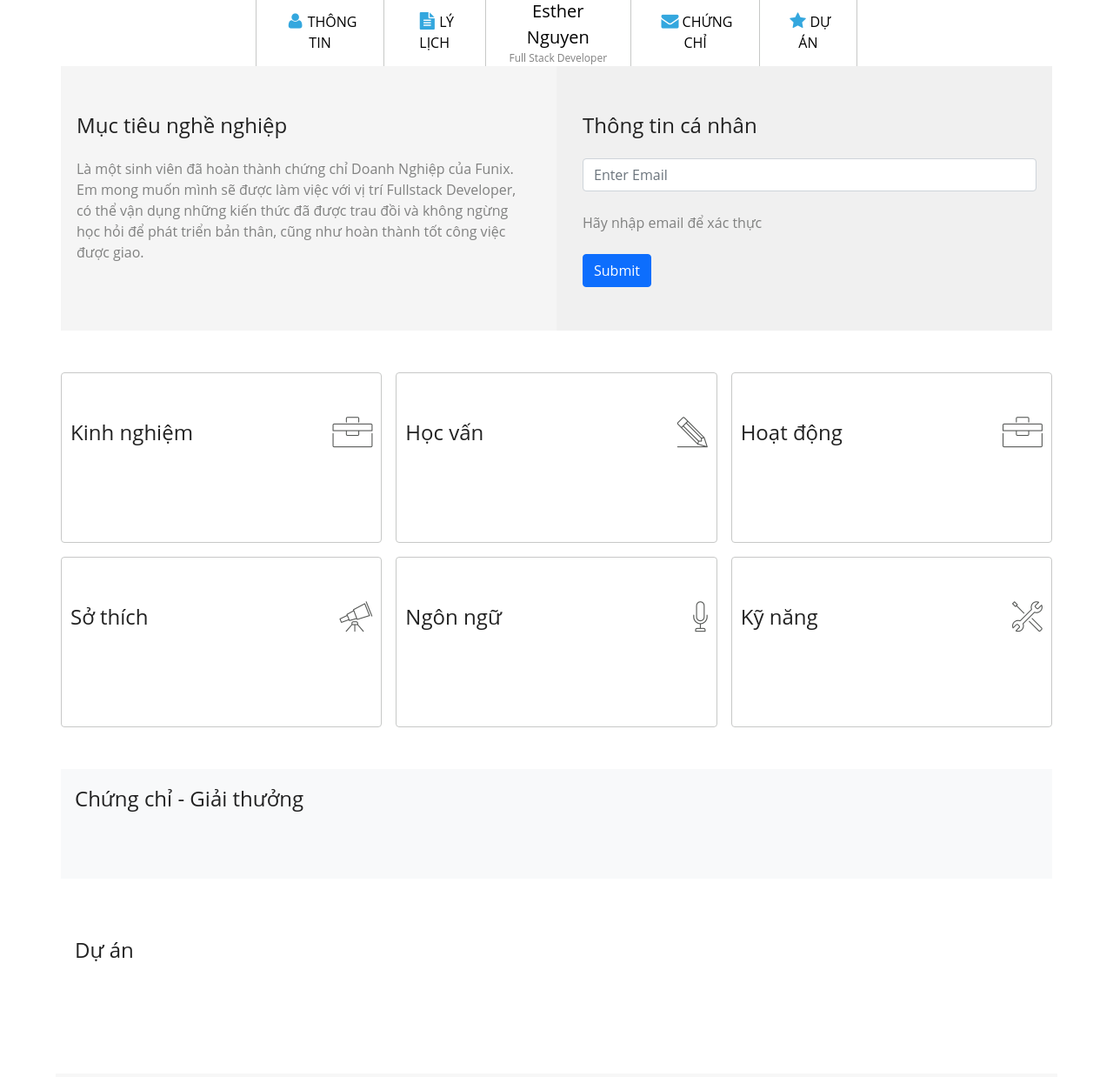
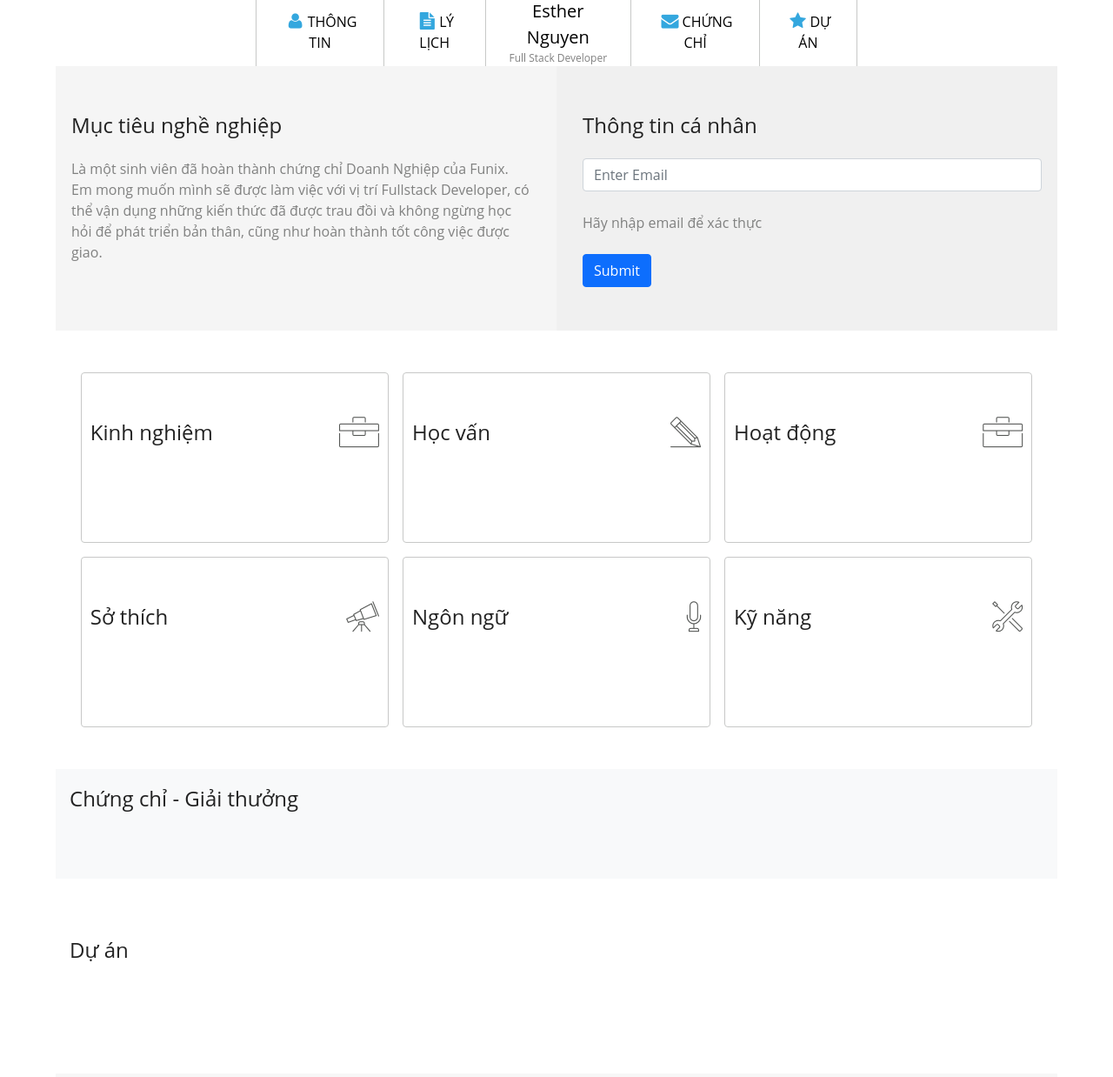
Before and after one commit to voniemanh/webassignment3, a plain HTML site: page index.html in a window 1280 px wide. Shown: the part 402-1640 px from the top of the page at 87% size. Drawn offline with nearby package versions, Linux system fonts and the light colour scheme.

Commit message:
Change width content

```diff
--- a/css/laptop.css
+++ b/css/laptop.css
@@ -22,6 +22,13 @@
   overflow: hidden;
 }
 
+section.container {
+  max-width: 100%;
+}
+
+#cv {
+  max-width: 95%;
+}
 /* Make border for navbar */
 .navbar {
   display: table;
--- a/index.html
+++ b/index.html
@@ -41,20 +41,18 @@
         </ul>
       </nav>
     </header>
-    <article>
-      <section class="container">
+    <section class="container" id="info">
       <div class="row">
-          <div class="jobtarget col-lg-6 col-md-6 col-12" id="info">
+        <div class="jobtarget col-lg-6 col-md-6 col-12">
           <div class="heading">Mục tiêu nghề nghiệp</div>
           <div class="space">
-              Là một sinh viên đã hoàn thành chứng chỉ Doanh Nghiệp của Funix.
-              Em mong muốn mình sẽ được làm việc với vị trí Fullstack Developer,
-              có thể vận dụng những kiến thức đã được trau đồi và không ngừng
-              học hỏi để phát triển bản thân, cũng như hoàn thành tốt công việc
-              được giao.
+            Là một sinh viên đã hoàn thành chứng chỉ Doanh Nghiệp của Funix. Em
+            mong muốn mình sẽ được làm việc với vị trí Fullstack Developer, có
+            thể vận dụng những kiến thức đã được trau đồi và không ngừng học hỏi
+            để phát triển bản thân, cũng như hoàn thành tốt công việc được giao.
           </div>
         </div>
-          <div class="information col-lg-6 col-md-6 col-12" id="info">
+        <div class="information col-lg-6 col-md-6 col-12">
           <div class="heading">Thông tin cá nhân</div>
           <!-- form -->
           <div id="email-form">
@@ -140,22 +138,20 @@
             </button>
             <ul class="section-content">
               <li>
-                  <div class="smallheading">
-                    Full Stack Developer - Công ty Y
-                  </div>
+                <div class="smallheading">Full Stack Developer - Công ty Y</div>
                 <div>
                   <div class="btn-now">
                     <div>05/2022 -</div>
                     <div class="radiusbtn">Hiện tại</div>
                   </div>
                   <p>
-                      - Xây dựng, phát triển Website dựa trên thiết kế và yêu
-                      cầu đã có.<br />
+                    - Xây dựng, phát triển Website dựa trên thiết kế và yêu cầu
+                    đã có.<br />
                     - Phân tích và thiết kế Database, sử dụng các hệ quản trị
-                      CSDL (MySQL, SQLServer, NoSQL, …) và viết được các câu
-                      truy vấn.<br />
-                      - Sử dụng ngôn ngữ serverside (Python, Java, …) để xây
-                      dựng các Web Service
+                    CSDL (MySQL, SQLServer, NoSQL, …) và viết được các câu truy
+                    vấn.<br />
+                    - Sử dụng ngôn ngữ serverside (Python, Java, …) để xây dựng
+                    các Web Service
                   </p>
                 </div>
               </li>
@@ -336,11 +332,9 @@
       </div>
     </section>
     <!-- CHỨNG CHỈ - GIẢI THƯỞNG -->
-      <section class="container section mt-5 bg-light p-3" id="certification">
-        <div class="row">
-          <div class="col-12 section-title heading">
-            Chứng chỉ - Giải thưởng
-          </div>
+    <section class="container section mt-5 bg-light" id="certification">
+      <div class="row p-3">
+        <div class="col-12 section-title heading">Chứng chỉ - Giải thưởng</div>
         <button class="view-btn btn btn-outline-warning">
           <span class="view-more">View more</span>
           <span class="view-less">View less</span>
@@ -396,7 +390,7 @@
           <span class="view-less">View less</span>
         </button>
       </div>
-        <div class="row section-content g-3">
+      <div class="row section-content g-3" id="project-content">
         <div class="col-lg-4 col-md-4 col-12">
           <div class="card h-100">
             <img src="images/project_1.png" class="card-img-top" alt="prj" />
@@ -438,15 +432,13 @@
                 <tr>
                   <td>Mô tả</td>
                   <td>
-                      Trang Web CV cá nhân online. Gồm các thông tin cá nhân
-                      cũng như kỹ năng nghề nghiệp.
+                    Trang Web CV cá nhân online. Gồm các thông tin cá nhân cũng
+                    như kỹ năng nghề nghiệp.
                   </td>
                 </tr>
                 <tr>
                   <td>Nhiệm vụ</td>
-                    <td>
-                      - Phát triển - Review code - Tối ưu code - Xử lý lỗi.
-                    </td>
+                  <td>- Phát triển - Review code - Tối ưu code - Xử lý lỗi.</td>
                 </tr>
                 <tr>
                   <td>Công nghệ</td>
@@ -576,7 +568,6 @@
         </div>
       </div>
     </section>
-    </article>
     <footer class="d-flex justify-content-center align-items-center">
       <div class="p-4 d-flex justify-content-center align-items-center">
         <a
```
Lines whose indentation alone changed are shown as unchanged.
